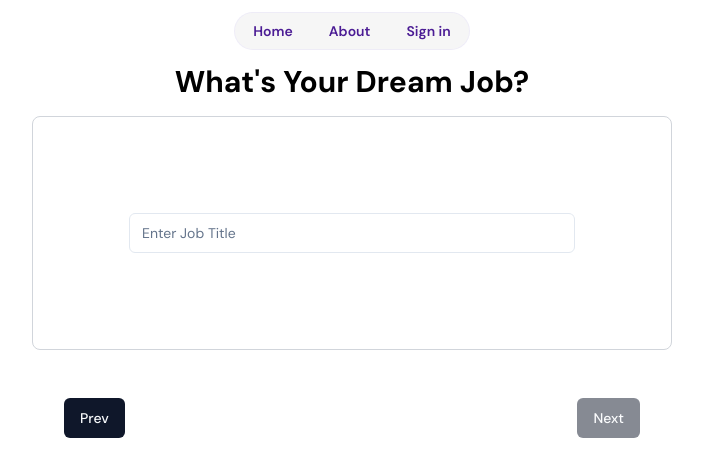
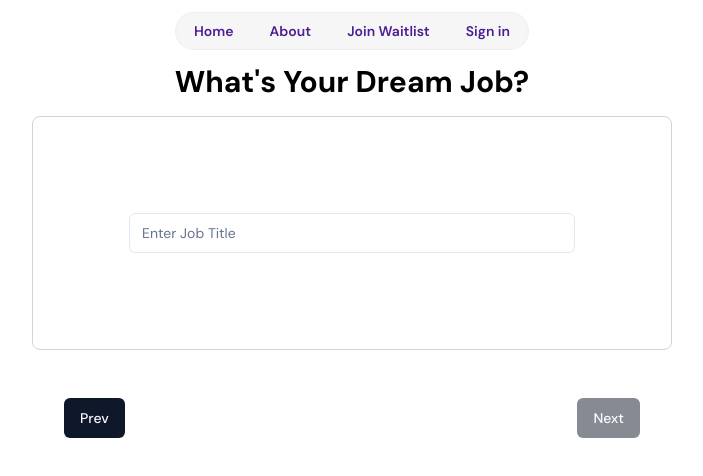
Before and after one commit to michaelvdang/trajectory, a Next.js app: page /get-started/target-job in a window 1280 px wide. Shown: the top 476 px of the page, without its empty margins (288-991 px from the left). Built offline with nearby package versions, Linux system fonts and the light colour scheme; no server answers.

Commit message:
Added waitlist sign up and waitlist success stub

```diff
--- /dev/null
+++ b/app/join-waitlist/[[...rest]]/page.tsx
@@ -0,0 +1,16 @@
+import { SignIn } from '@clerk/nextjs'
+
+export default function Page() {
+  return (
+    <>
+      <div
+        className='flex flex-col items-center justify-center'
+      >
+        <h1
+          className='text-3xl font-bold m-14'
+        >Join Our Waitlist</h1>
+        <SignIn forceRedirectUrl='/waitlist/success' />
+      </div>
+    </>
+  )
+}
--- /dev/null
+++ b/app/waitlist/success/page.tsx
@@ -0,0 +1,13 @@
+import React from 'react'
+
+const WaitlistSuccessPage = () => {
+  return (
+    <div
+      className='flex flex-col items-center justify-center'
+    >
+      <h1 className='text-3xl font-bold m-14'>Thank you for joining our waitlist!</h1>
+    </div>
+  )
+}
+
+export default WaitlistSuccessPage
--- a/components/ui/Header.tsx
+++ b/components/ui/Header.tsx
@@ -19,7 +19,15 @@ export const Header = () => {
         </Link>
         <SignedOut>
           <Link
-          href="/about"
+            href="/join-waitlist"
+            className="nav-item text-violet-900 hover:text-gray-600"
+          >
+            Join Waitlist
+            {/* <SignInButton /> */}
+            {/* About */}
+          </Link>
+          <Link
+            href="#"
             className="nav-item text-violet-900 hover:text-gray-600"
           >
             <SignInButton />
--- a/components/ui/Hero.tsx
+++ b/components/ui/Hero.tsx
@@ -4,8 +4,13 @@ import Image from 'next/image';
 import ArrowDownIcon from '@/assets/icons/arrow-down.svg';
 import ballImage from '@/assets/images/ball.png';
 import textLogo from '@/assets/images/TRAJECTORY__4_-removebg-preview.png';
+import { useRouter } from 'next/navigation';
+import { buttonVariants } from './button';
+import Link from 'next/link';
 
 export const Hero = () => {
+  const router = useRouter();
+
   return (
     <div className="py-96 md:py-96 lg:py-96 relative z-0 overflow-x-clip">
       <div className="absolute inset-0 [mask-image:linear-gradient(to_bottom,transparent,black_10%,black_70%,transparent)]">
@@ -53,9 +58,16 @@ export const Hero = () => {
                 />
               </button>
 
-              <button className="inline-flex items-center gap-2 border border-white bg-white text-gray-900 h-12 px-6 rounded-xl hover:bg-violet-500/30 hover:text-gray-600">
-                <span className="font-semibold">Get Started</span>
-              </button>
+              <Link
+                href="/sign-in"
+                className={buttonVariants({ variant: 'default' })}
+              >
+                Join Waitlist
+              </Link>
+
+              {/* <button onClick={() => router.push('/sign-in')} className="inline-flex items-center gap-2 border border-white bg-white text-gray-900 h-12 px-6 rounded-xl hover:bg-violet-500/30 hover:text-gray-600">
+                <span className="font-semibold">Join Waitlist</span>
+              </button> */}
             </div>
           </div>
         </div>
```
Lines whose indentation alone changed are shown as unchanged.
